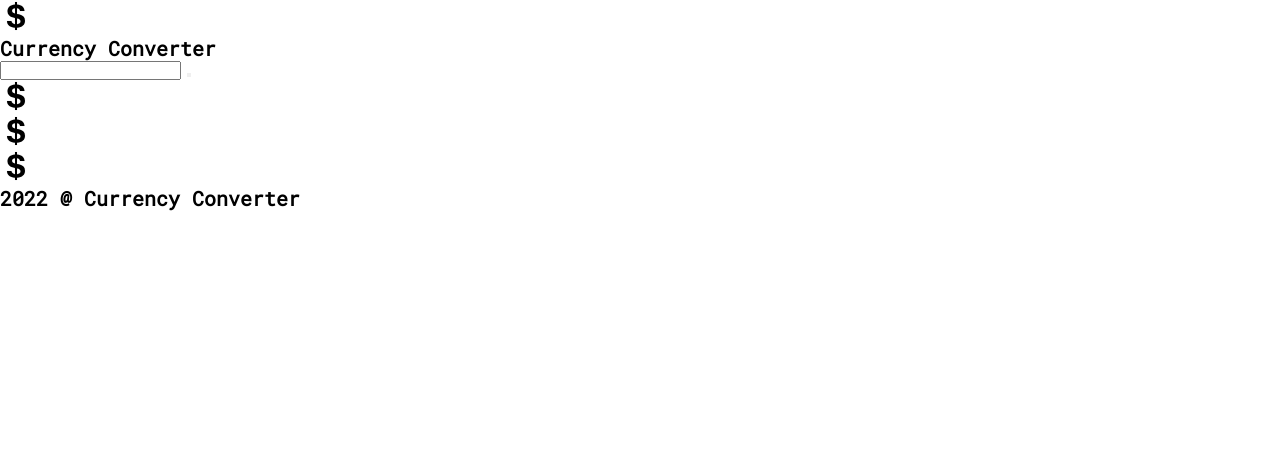
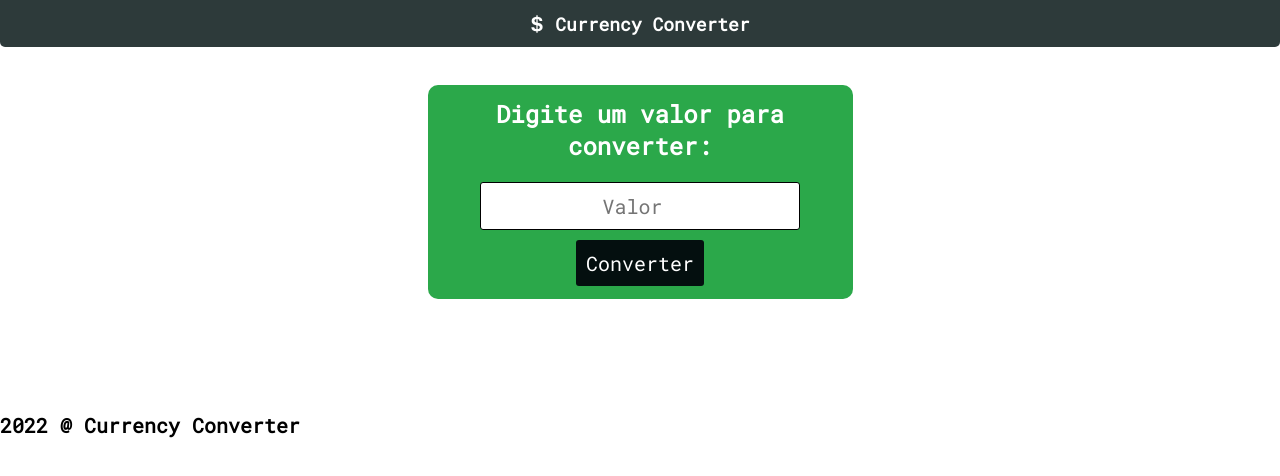
Before and after one commit to joaopedropsilva/CurrencyConverter, a plain HTML site: page index.html in a window 1280 px wide. Drawn offline with nearby package versions, Linux system fonts and the light colour scheme.

Commit message:
styles: added header and input section styles

```diff
--- a/index.html
+++ b/index.html
@@ -15,15 +15,17 @@
     <body>
         <header class="header">
             <div class="header__content-container">
-                <ion-icon class="header__logo" size="large" name="logo-usd"></ion-icon>
+                <ion-icon class="header__logo" name="logo-usd"></ion-icon>
                 <h1 class="header__title">Currency Converter</h1>
             </div>
         </header>
         <section class="input-section">
-            <div class="input-section__input-box">
-                <h1 class="input-section__title"></h1>
-                <input type="text" class="input-section__input">
-                <button class="input-section__button"></button>
+            <div class="input-section__input-content-container">
+                <h1 class="input-section__title">Digite um valor para converter: </h1>
+                <div class="input-section__input-box">
+                    <input type="number" class="input-section__input" placeholder="Valor">
+                    <button class="input-section__button">Converter</button>
+                </div>
             </div>
         </section>
         <section class="result-section">
--- a/src/css/styles.css
+++ b/src/css/styles.css
@@ -1,3 +1,5 @@
+/* Color Palette https://coolors.co/palette/040f0f-248232-2ba84a-2d3a3a-fcfffc */
+
 :root{
     font-size: 62.5%;
 }
@@ -11,3 +13,111 @@
 body{
     font-family: 'Roboto Mono', monospace;
 }
+
+.header, .input-section{
+    font-size: 1rem;
+    width: 100%;
+
+    padding: 0.8em;
+}
+
+.header{
+    background-color: rgba(45, 58, 58, 1);
+    border-radius: 0 0 0.5rem 0.5rem;
+}
+
+.header__content-container, .input-section{
+    display: flex;
+    flex-flow: row nowrap;
+    justify-content: center;
+    align-items: center;
+    gap: 0.5rem;
+}
+
+.header__content-container{
+    width: 80%;
+    max-width: 76.8rem;
+
+    margin: 0 auto;
+}
+
+.header__logo{
+    color: white;
+    font-size: 20px;
+
+    margin: 0;
+}
+
+.header__title, .input-section__title{
+    text-align: center;
+    color: white;
+    font-size: 3ch;
+    width: fit-content;
+    height: fit-content;
+
+    margin: 0;
+    padding: 0.2em;
+}
+
+.input-section__input-content-container{
+    display: flex;
+    flex-flow: column nowrap;
+    justify-content: center;
+    align-items: center;
+    gap: 1rem;
+    width: 100%;
+    max-width: 42.5rem;
+    height: fit-content;
+
+    margin: 3rem auto 0 auto;
+    padding: 0.8em;
+
+    border-radius: 1rem;
+    background-color: rgba(43, 168, 74, 1);
+}
+
+.input-section__title{
+    font-size: 4ch;
+}
+
+.input-section__input-box{
+    display: flex;
+    flex-flow: column nowrap;
+    justify-content: center;
+    align-items: center;
+    gap: 1rem;
+    width: 100%;
+    height: fit-content;
+
+    margin: 0 auto;
+    padding: 0.5em;
+
+    border-radius: 1rem;
+}
+
+.input-section__input, .input-section__input::placeholder, .input-section__button{
+    font-family: 'Roboto Mono', monospace;
+    font-size: 2rem;
+}
+
+.input-section__input{
+    text-align: center;
+    width: 80%;
+
+    margin: 0;
+    padding: 0.5em;
+
+    border: 0.1rem solid black;
+    border-radius: 0.3rem;
+}
+
+.input-section__button{
+    color: white;
+
+    margin: 0;
+    padding: 0.5em;
+
+    border: none;
+    border-radius: 0.3rem;
+    background-color: rgba(4, 15, 15, 1);
+}
```
